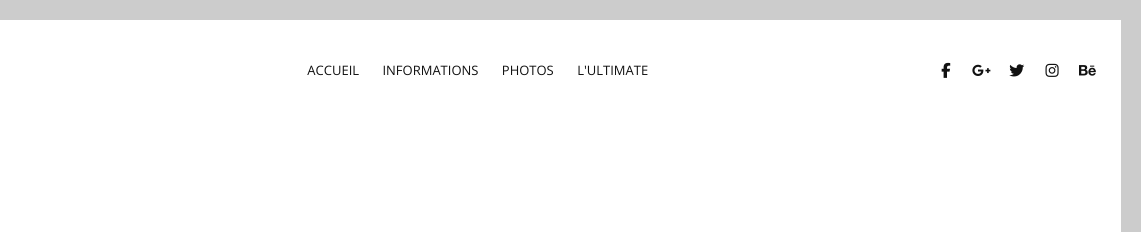
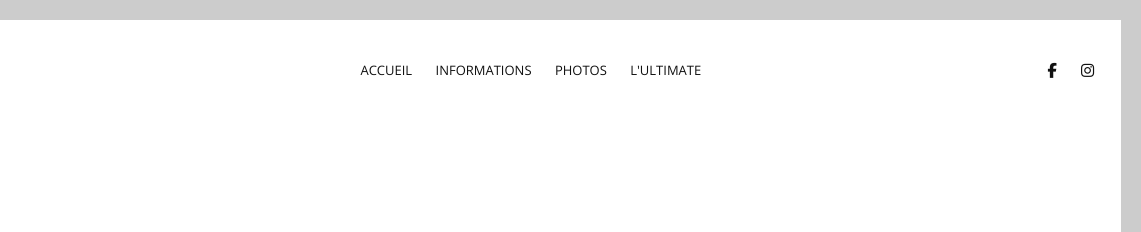
Before and after one commit to l-monnier/Mange-Disques, a plain HTML site: page index.html in a window 1280 px wide. Shown: the top 232 px of the page, 139-1280 px from the left. Drawn offline with nearby package versions, Linux system fonts and the light colour scheme.

Commit message:
Keep only FB and Insta for social media

```diff
--- a/index.html
+++ b/index.html
@@ -66,23 +66,8 @@
                                 </a>
                             </li>
                             <li>
-                                <a target="_blank" title="Google+" href="http://google.com/+username">
-                                    <i class="fa fa-google-plus fa-1x"></i><span>Google+</span>
-                                </a>
-                            </li>
-                            <li>
-                                <a target="_blank" title="Twitter" href="http://www.twitter.com/username">
-                                    <i class="fa fa-twitter fa-1x"></i><span>Twitter</span>
-                                </a>
-                            </li>
-                            <li>
                                 <a target="_blank" title="Instagram" href="http://www.instagram.com/username">
                                     <i class="fa fa-instagram fa-1x"></i><span>Instagram</span>
-                                </a>
-                            </li>
-                            <li>
-                                <a target="_blank" title="behance" href="http://www.behance.net">
-                                    <i class="fa fa-behance fa-1x"></i><span>Behance</span>
                                 </a>
                             </li>
                         </ul>
```
